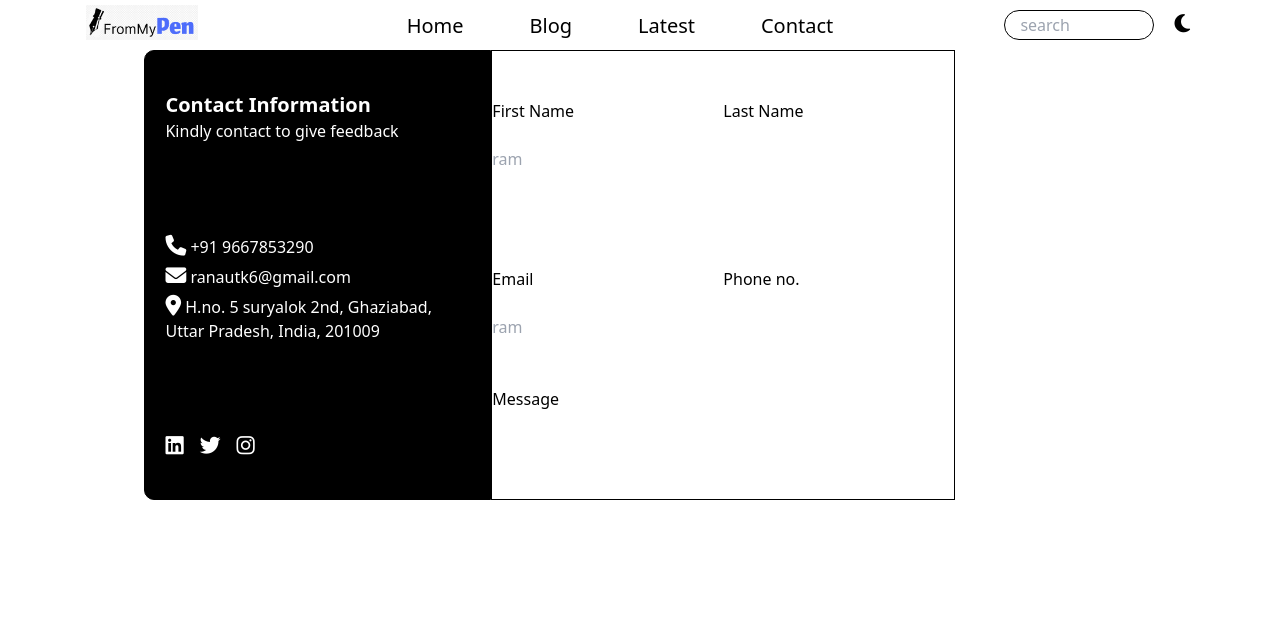
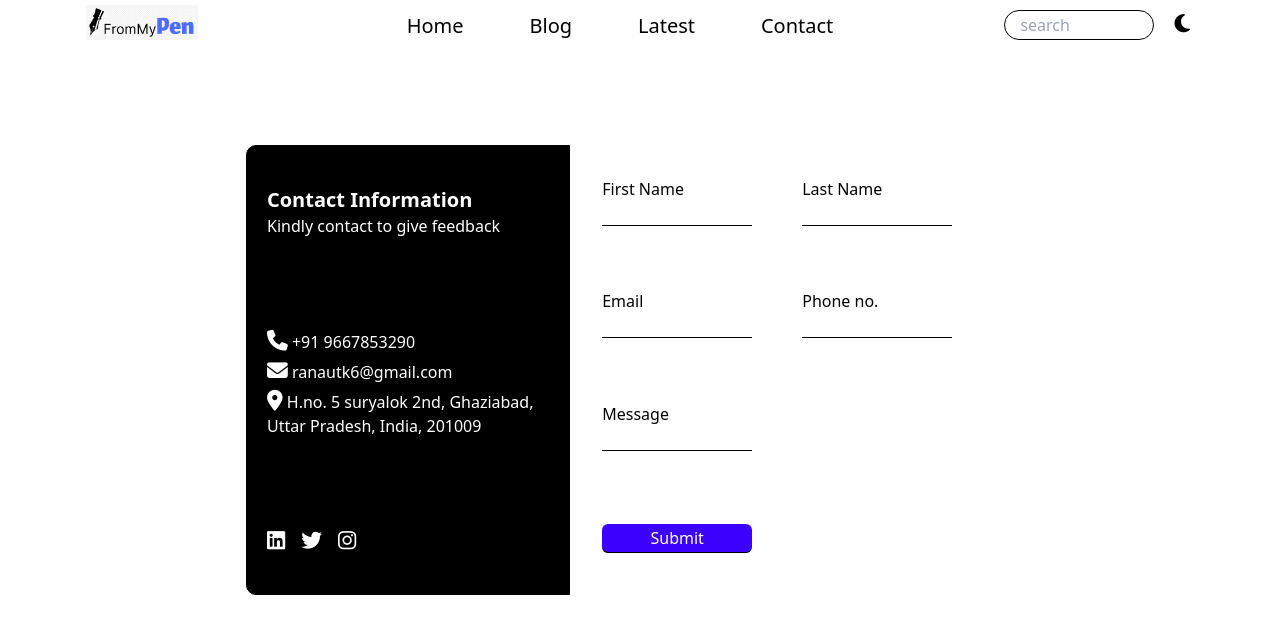
Before and after one commit to Kartik-Ranaut/From-My-Pen-Blog-app, a React (Create React App) app: page / in a window 1280 px wide. Both pictures are taken after a click on the link "Contact". Shown: the top 634 px of the page. Built offline with nearby package versions, Linux system fonts and the light colour scheme.

Commit message:
contact section completed

```diff
--- a/src/Components/Contact.js
+++ b/src/Components/Contact.js
@@ -1,6 +1,9 @@
 import React from 'react'
 
 export default function Contact() {
+  function submitfunction(){
+    alert("dear kartik your message is submitted to us.")
+  }
   return (
     <div>
       <div className='contactmainform flex'>
@@ -21,37 +24,40 @@ export default function Contact() {
           </div>
         </div>
         <div className='feedbacksection'>
+        <form onSubmit={submitfunction}>
             <table>
               <tr>
                 <td>
-                <h3>First Name</h3><br></br>
-                <input type='text' placeholder='ram'></input>
+                  <h3>First Name</h3>
+                  <input type='text' required></input>
                 </td>
                 <td>
-                <h3>Last Name</h3><br></br>
-                <input type='text'></input>
+                  <h3>Last Name</h3>
+                  <input type='text' required></input>
                 </td>
               </tr>
               <tr>
                 <td>
-                <h3>Email</h3><br></br>
-                <input type='text' placeholder='ram'></input>
+                  <h3>Email</h3>
+                  <input type='text' required></input>
                 </td>
                 <td>
-                <h3>Phone no.</h3><br></br>
-                <input type='text'></input>
+                  <h3>Phone no.</h3>
+                  <input type='text' required></input>
                 </td>
 
               </tr>
               <tr>
-              <tr>
                   <td colSpan={2}>
                     <h3>Message</h3>
-                  <input type='text'></input>
+                    <input type='text' required></input>
                   </td>
               </tr>
+              <tr>
+                <td colSpan={2} > <input type='submit' className='submitbtn'></input></td>
               </tr>
             </table>
+          </form>
         </div>
       </div>
     </div>
--- a/src/index.css
+++ b/src/index.css
@@ -211,8 +211,12 @@ a{
     user-select: none;
 }
 .contactmainform{
+    display: flex;
+    justify-content: center;
+    align-items: center;
+    margin-top: -80px;
     width: 100%;
-    height: 100%;
+    height: 100vh;
 }
 .contactinfo{
     display: flex;
@@ -229,12 +233,7 @@ a{
 
     color: var(--background-color);
 }
-table{
-    width: 50%;
-    height: 450px;
 
-    border: 1px solid var(--text-color);
-}
 .links a, .links i{
     background-color: inherit;
     color: var(--background-color);
@@ -250,5 +249,31 @@ table{
     color: var(--background-color);
 }
 .feedbacksection{
-    border-radius: 30px;
+    width: 50%;
+    height: 450px;
+    display: flex;
+    justify-content: center;
 }
+
+.feedbacksection input{
+    border-bottom: 1px solid var(--text-color);
+    width: 150px;
+}
+table{
+    height: 450px;
+    width: 100%;
+}
+td{
+    width: 200px;
+    height: 100px;
+}
+
+.submitbtn{
+    background-color: #3c00ff;
+    color: white;
+    padding:2px 5px;
+    width: fit-content;
+    height: fit-content;
+    border-radius: 6px;
+    user-select: none;
+}
```
Lines whose indentation alone changed are shown as unchanged.
